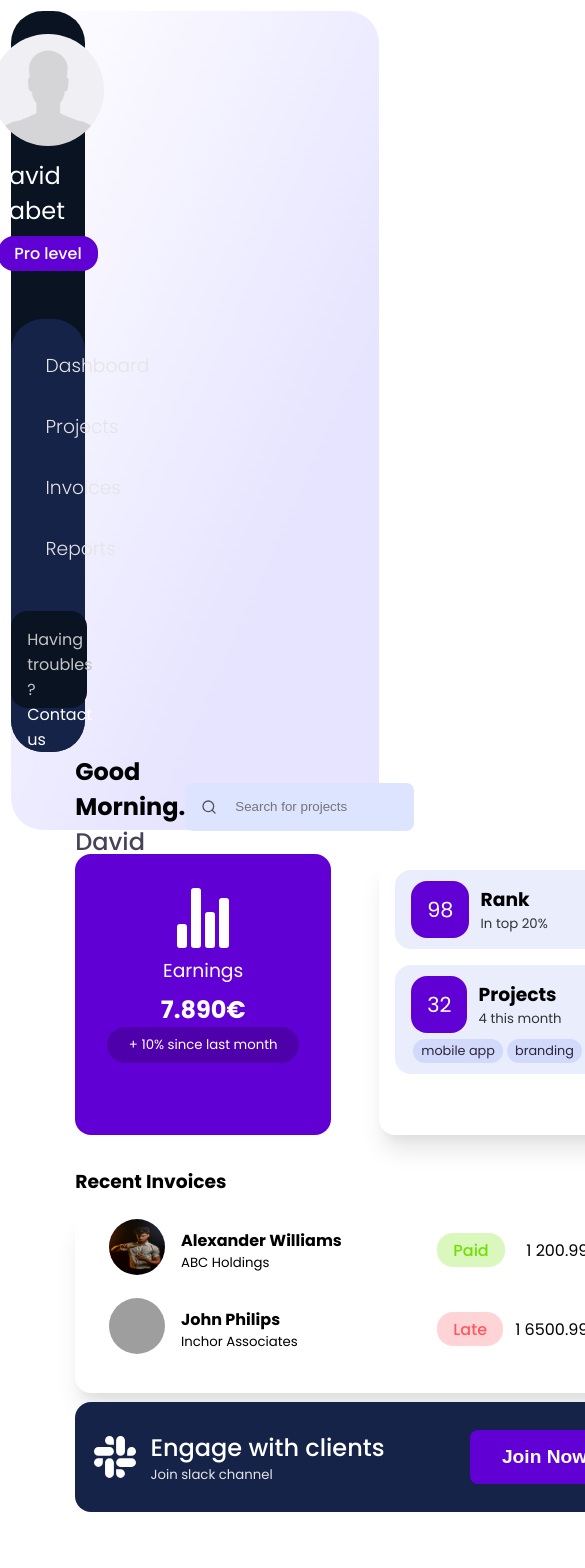
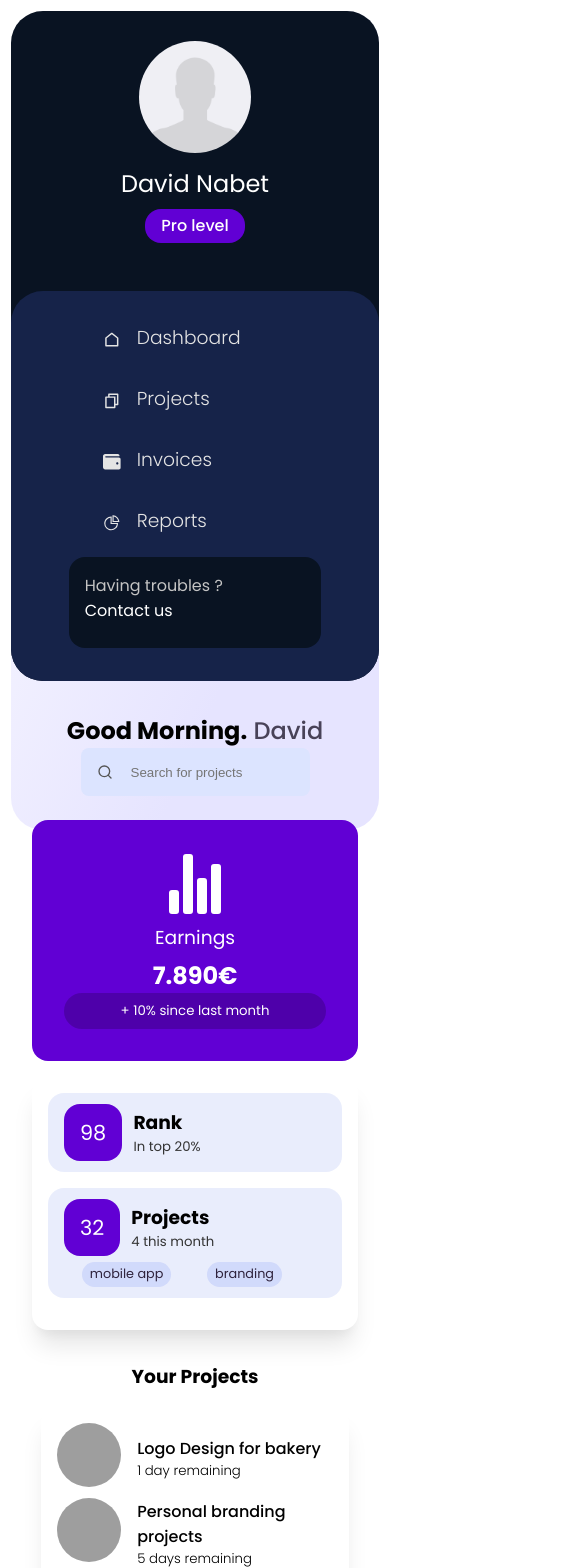
Before and after one commit to DavidNabet/admin-panel-styled, a React (Create React App) app: page / in a window 390 px wide. Shown: the top 1568 px of the page, 585 px wide, since content can reach past the window. Built offline with nearby package versions, Linux system fonts and the light colour scheme; grey boxes are pictures that could not be loaded.

Commit message:
responsive

```diff
--- a/src/components/Earnings.jsx
+++ b/src/components/Earnings.jsx
@@ -25,6 +25,9 @@ const EarningsCard = styled.div`
     transition:  .4s ease-in-out;
     &:hover {
         box-shadow: ${hoverEffect};
+    }
+    @media screen and (min-width: 320px) and (max-width: 1080px) {
+        width: 80%;
     }
 `;
 const CardContent = styled.div`
--- a/src/components/Info.jsx
+++ b/src/components/Info.jsx
@@ -45,6 +45,9 @@ const InfoCard = styled.div`
     &:hover{
         box-shadow: ${hoverEffect};
     }
+    @media screen and (min-width: 320px) and (max-width: 1080px) {
+        width: 80%;
+    }
 `;
 const Card = styled.div`
     background-color: rgba(183, 194, 243, .3);
--- a/src/components/Invoices.jsx
+++ b/src/components/Invoices.jsx
@@ -52,19 +52,38 @@ const InvoiceContainer = styled.div`
     &:hover {
         box-shadow: ${hoverEffect};
     }
+    @media screen and (min-width: 320px) and (max-width: 1080px) {
+        width: 80%;
+        display: flex;
+        justify-content: center;
+        align-items: center;
+    }
 `;
-const CardContent = styled.div``;
+const CardContent = styled.div`
+  @media screen and (min-width: 320px) and (max-width: 1080px) {
+    margin: 2rem 0;
+  }
+`;
 const Invoice = styled.div`
     display: flex;
     align-items: center;
     justify-content: space-around;
     margin: 0.4rem;
     padding-top: 0.6rem;
+    @media screen and (min-width: 320px) and (max-width: 1080px) {
+        flex-direction: column;
+        gap: 1rem;
+    }
 `;
 const Info = styled.div`
     display: flex;
     align-items: center;
     width: 50%;
+    @media screen and (min-width: 320px) and (max-width: 1080px) {
+        flex-direction: column;
+        width: 100%;
+        text-align: center;
+    }
 `;
 const Avatar = styled.div`
     img {
@@ -85,6 +104,11 @@ const Container = styled.div`
     justify-content: space-between;
     width: 30%;
     align-items: center;
+    @media screen and (min-width: 320px) and (max-width: 1080px) {
+        flex-direction: column;
+        width: 100%;
+        gap: 0.6rem;
+    }
 `;
 const Price = styled.div``;
 
--- a/src/components/JoinSlack.jsx
+++ b/src/components/JoinSlack.jsx
@@ -31,6 +31,12 @@ const JoinChannel = styled.div`
     &:hover {
         box-shadow: ${hoverEffect};
     }
+    @media screen and (min-width: 320px) and (max-width: 1080px) {
+        width: 80%;
+        margin-top: 2rem;
+        margin-bottom: 2rem;
+        height: max-content;
+    }
 `;
 const CardContent = styled.div`
     margin: 1rem;
@@ -38,6 +44,10 @@ const CardContent = styled.div`
     display: flex;
     align-items: center;
     justify-content: space-between;
+    @media screen and (min-width: 320px) and (max-width: 1080px) {
+        flex-direction: column;
+        gap: 1rem;
+    }
 `;
 const Slack = styled.div`
     display: flex;
--- a/src/components/MainContent.jsx
+++ b/src/components/MainContent.jsx
@@ -45,6 +45,12 @@ const Container = styled.div`
   border-bottom-right-radius: 2rem;
   border-top-right-radius: 2rem;
   margin: 1rem 8rem 1rem 4rem;
+  @media screen and (min-width: 320px) and (max-width: 1080px) {
+    display: flex;
+    flex-direction: column;
+    width: 100%;
+    margin: 1rem 0 0 0;
+  }
 `;
 const SubContainer = styled.div`
   margin: .5rem 0;
@@ -53,6 +59,9 @@ const SubContainer = styled.div`
   display: flex;
   flex-direction: column;
   gap: 4rem;
+  @media screen and (min-width: 320px) and (max-width: 1080px) {
+    height: 100%;
+  }
 `;
 const TitleText = styled.h3`
   height: 20%;
@@ -63,30 +72,72 @@ const SectionOne = styled.div`
   height: 40%;
   gap: 2rem;
   width: 100%;
+  @media screen and (min-width: 320px) and (max-width: 1080px) {
+    flex-direction: column;
+    align-items: center;
+    height: max-content;
+  }
 `;
 const SectionTwo = styled.div`
   display: flex;
   gap: 2rem;
   height: 26vh;
+  @media screen and (min-width: 320px) and (max-width: 1080px) {
+    flex-direction: column;
+    height: max-content;
+    width: 100%;
+  }
 `;
 const ColumnOne1 = styled.div`
-display: flex;
-gap: 3rem;
-
+  display: flex;
+  gap: 3rem;
+  @media screen and (min-width: 320px) and (max-width: 1080px) {
+    flex-direction: column;
+    justify-content: center;
+    align-items: center;
+    gap: 1rem;
+    width: 100%;
+  }
 `;
 const ColumnOne2 = styled.div`
-
+  @media screen and (min-width: 320px) and (max-width: 1080px) {
+    display: flex;
+    flex-direction: column;
+    justify-content: center;
+    align-items: center;
+    width: 100%;
+  }
 `;
 const ColumnTwo1 = styled.div`
   display: flex;
   flex-direction: column;
   height: 115%;
   width: 100%;
+  @media screen and (min-width: 320px) and (max-width: 1080px) {
+    height: max-content;
+    justify-content: center;
+    align-items: center;
+  }
 `;
-const ColumnTwo2 = styled.div``;
+const ColumnTwo2 = styled.div`
+  @media screen and (min-width: 320px) and (max-width: 1080px) {
+    display: flex;
+    flex-direction: column;
+    justify-content: center;
+    align-items: center;
+  }
+`;
 
 const InvoiceContainer = styled.div`
   height: 60%;
+  @media screen and (min-width: 320px) and (max-width: 1080px) {
+    flex-direction: column;
+    height: max-content;
+    display: flex;
+    align-items: center;
+    justify-content: center;
+    width: 100%;
+  }
 `;
 
 export default MainContent;
--- a/src/components/Navbar.jsx
+++ b/src/components/Navbar.jsx
@@ -21,11 +21,18 @@ const NavbarContainer = styled.nav`
     justify-content: space-between;
     align-items: center;
     height: 10%;
+    @media screen and (min-width: 320px) and (max-width: 1080px) {
+        flex-direction: column;
+        margin-bottom: 1rem;
+    }
 `;
 const Text = styled.h1`
     span {
         font-weight: 500;
         color: #484258;
+    }
+    @media screen and (min-width: 320px) and (max-width: 1080px) {
+        margin-top: 1rem;
     }
 `;
 const InputContainer = styled.div`
--- a/src/components/ProjectRecommendation.jsx
+++ b/src/components/ProjectRecommendation.jsx
@@ -44,6 +44,11 @@ const RecommendProject = styled.div`
     &:hover {
         box-shadow: ${hoverEffect};
     }
+    @media screen and (min-width: 320px) and (max-width: 1080px) {
+        width: 80%;
+        height: max-content;
+        margin: 2rem 0;
+    }
 `;
 const CardContent = styled.div`
     margin: 0.4rem;
@@ -52,6 +57,13 @@ const Detail = styled.div`
     display: flex;
     justify-content: space-around;
     align-items: center;
+    @media screen and (min-width: 320px) and (max-width: 1080px) {
+        flex-direction: column;
+        justify-content: flex-start;
+        align-items: flex-start;
+        gap: 0.2rem;
+        margin-bottom: 1rem;
+    }
 `;
 const InfoContainer = styled.div`
     display: flex;
@@ -89,6 +101,10 @@ const PriceContainer = styled.div`
     padding: 0.5rem 1rem;
     border-radius: 1rem;
     background-color: rgba(146, 166, 255, 0.3);
+    @media screen and (min-width: 320px) and (max-width: 1080px) {
+        flex-direction: column;
+        gap: 0.4rem;
+    }
 `;
 const Price = styled.div``;
 
--- a/src/components/Projects.jsx
+++ b/src/components/Projects.jsx
@@ -35,9 +35,14 @@ const YourProjects = styled.div`
   border-radius: 1rem;
   box-shadow: ${cardShadow};
   transition: .4s ease-in-out;
-    &:hover{
-        box-shadow: ${hoverEffect};
-    }
+  &:hover{
+      box-shadow: ${hoverEffect};
+  }
+  @media screen and (min-width: 320px) and (max-width: 1080px) {
+    width: 75%;
+    margin-top: 1rem;
+    height: max-content;
+  }
 `;
 const Project = styled.div`
   display: flex;
@@ -56,6 +61,9 @@ const Avatar = styled.div`
 `;
 const Title = styled.h3`
   font-weight: 500;
+  @media screen and (min-width: 320px) and (max-width: 1080px) {
+    font-size: 1rem;
+  }
 `;
 const SubTitle = styled.h5`
   font-weight: 300;
--- a/src/components/Sidebar.jsx
+++ b/src/components/Sidebar.jsx
@@ -51,6 +51,10 @@ const Container = styled.div`
   flex-direction: column;
   align-items: center;
   gap: 3rem;
+  @media screen and (min-width: 320px) and (max-width: 1080px) {
+    width: 100%;
+    height: max-content !important;
+  }
 `;
 
 const ProfileContainer = styled.div`
@@ -113,6 +117,9 @@ const ContactContainer = styled.div`
     color: white;
     text-decoration: none;
   }
+  @media screen and (min-width: 320px) and (max-width: 1080px) {
+    margin-bottom: 2rem;
+  }
 `;
 
 export default Sidebar;
```
